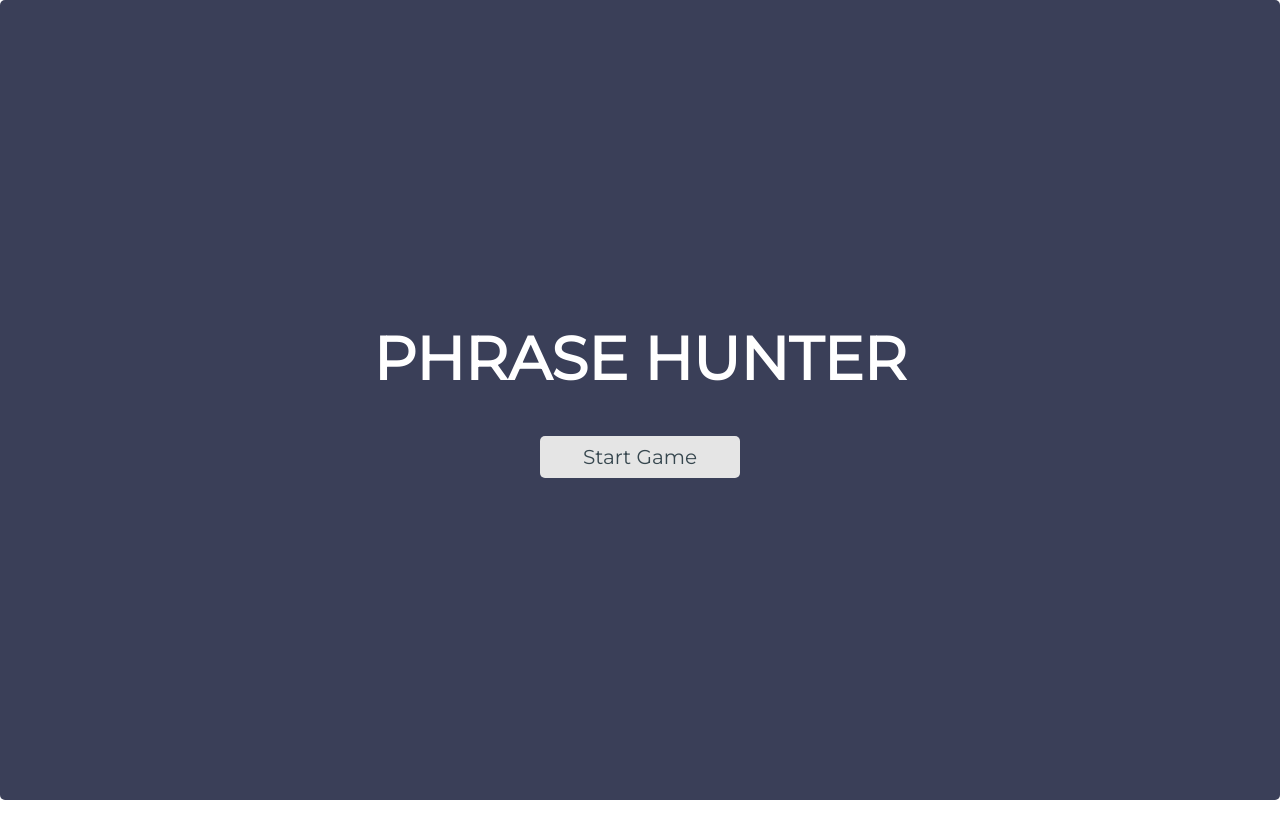
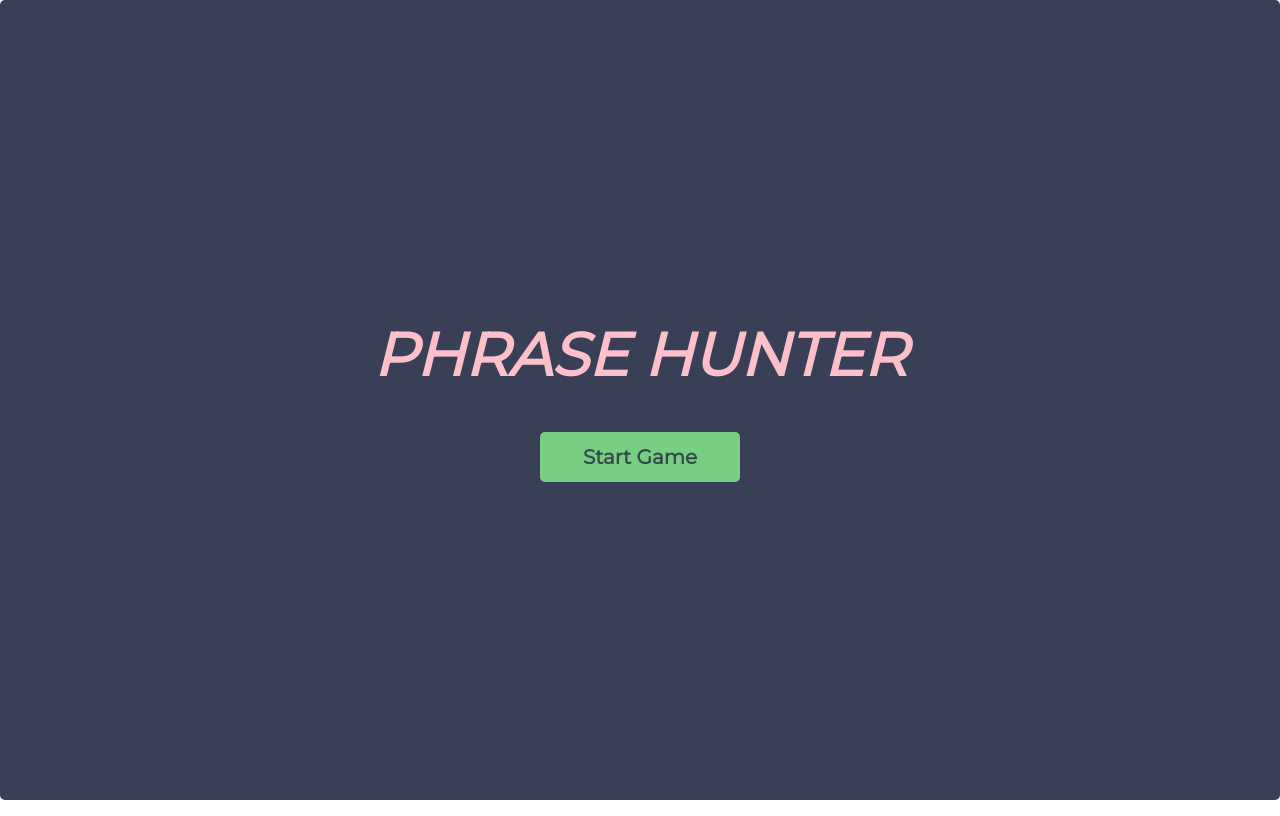
Before and after one commit to SarahBaghdadi/4_oop_game, a plain HTML site: page index.html in a window 1280 px wide. Drawn offline with Linux system fonts and the light colour scheme.

Commit message:
Style updates

```diff
--- a/css/styles.css
+++ b/css/styles.css
@@ -8,7 +8,7 @@
   --color-lose: #D94545;
   --color-start: #5b85b7;
   --color-neutral: #445069;
-  --color-neutral-light: #D2D2D2;
+  --color-neutral-light: #fff36c;
   --color-keys: #37474F;
   --color-keys-light: #E5E5E5;
   --font-size-large: 60px;
@@ -42,6 +42,7 @@ h2 {
   margin: 0;
 }
 
+
 h1 {
   font-size: 30px;
 }
@@ -62,13 +63,20 @@ button {
 
 #btn__reset {
 	width: 200px;
+  height:  50px;
 	margin: 0 auto;
+  font-weight: bold;
+  background: #78CF82;
+}
+
+#btn__reset:hover {
+  background: #a3e6ab;
 }
 
 .main-container {
   display: flex;
   flex-direction: column;
-  justify-content: space-around;
+  justify-content: flex-start;
   height: 100%;
   max-height: 900px;
   text-align: center;
@@ -176,7 +184,8 @@ button {
 }
 
 .title {
-  color: #FFF;
+  font-style: italic;
+  color: pink;
 }
 
 .start {
```
Also changed, not shown: 1 other file.
